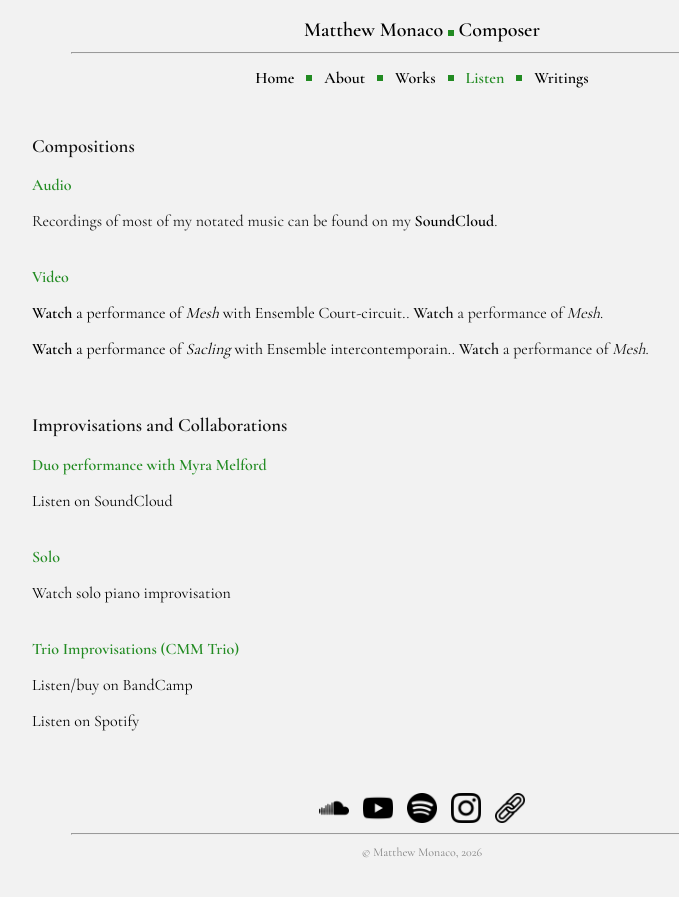
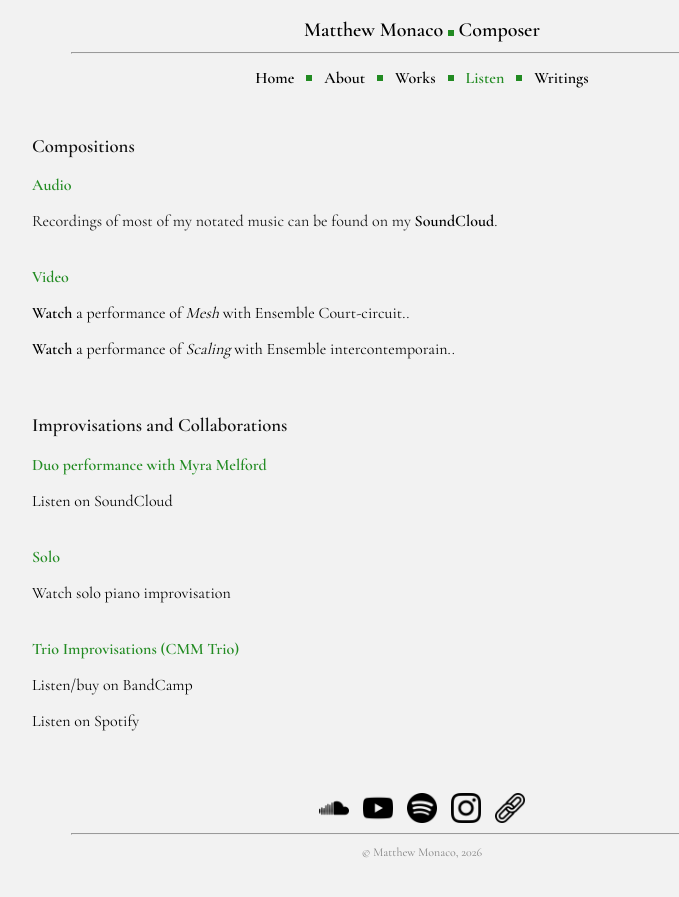
Before and after one commit to matthew-monaco/matthew-monaco.github.io, a Jekyll site: the page built from listen.md, in a window 1280 px wide. Shown: the top 897 px of the page, without its empty margins (218-897 px from the left). Built offline with Jekyll 4.4.1, drawn with Linux system fonts in a browser that asks for light colours.

Commit message:
Update listen.md

```diff
--- a/listen.md
+++ b/listen.md
@@ -15,10 +15,9 @@ Recordings of most of my notated music can be found on my <a href="https://sound
 <span class="green-bold">Video</span>
 
 <a href="https://www.youtube.com/watch?v=RuL0ushx5a0&list=RDRuL0ushx5a0&start_radio=1&ab_channel=Royaumont"><strong>Watch</strong> a performance of <em>Mesh</em> with Ensemble Court-circuit.</a>.
-<strong>Watch</strong> a performance of <em>Mesh</em>.
 
-<a href="https://www.youtube.com/watch?v=t6OVz_XPd8w&list=RDt6OVz_XPd8w&start_radio=1&ab_channel=MatthewMonaco"><strong>Watch</strong> a performance of <em>Sacling</em> with Ensemble intercontemporain.</a>.
-<strong>Watch</strong> a performance of <em>Mesh</em>.
+<a href="https://www.youtube.com/watch?v=t6OVz_XPd8w&list=RDt6OVz_XPd8w&start_radio=1&ab_channel=MatthewMonaco"><strong>Watch</strong> a performance of <em>Scaling</em> with Ensemble intercontemporain.</a>.
+
 
 <br>
 ### Improvisations and Collaborations
```
